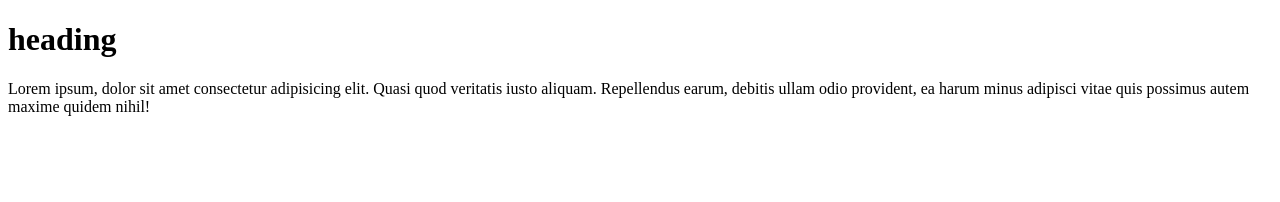
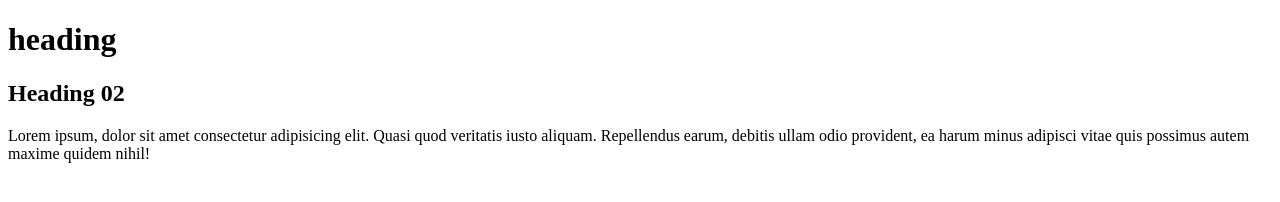
Before and after one commit to Alamin-Coding/es-2503-syber-punk, a plain HTML site: page index.html in a window 1280 px wide. Drawn offline with Linux system fonts and the light colour scheme.

Commit message:
Add second heading to index.html

```diff
--- a/index.html
+++ b/index.html
@@ -7,6 +7,7 @@
 	</head>
 	<body>
 		<h1>heading</h1>
+		<h2>Heading 02</h2>
 		<p>Lorem ipsum, dolor sit amet consectetur adipisicing elit. Quasi quod veritatis iusto aliquam. Repellendus earum, debitis ullam odio provident, ea harum minus adipisci vitae quis possimus autem maxime quidem nihil!</p>
 	</body>
 </html>
```
